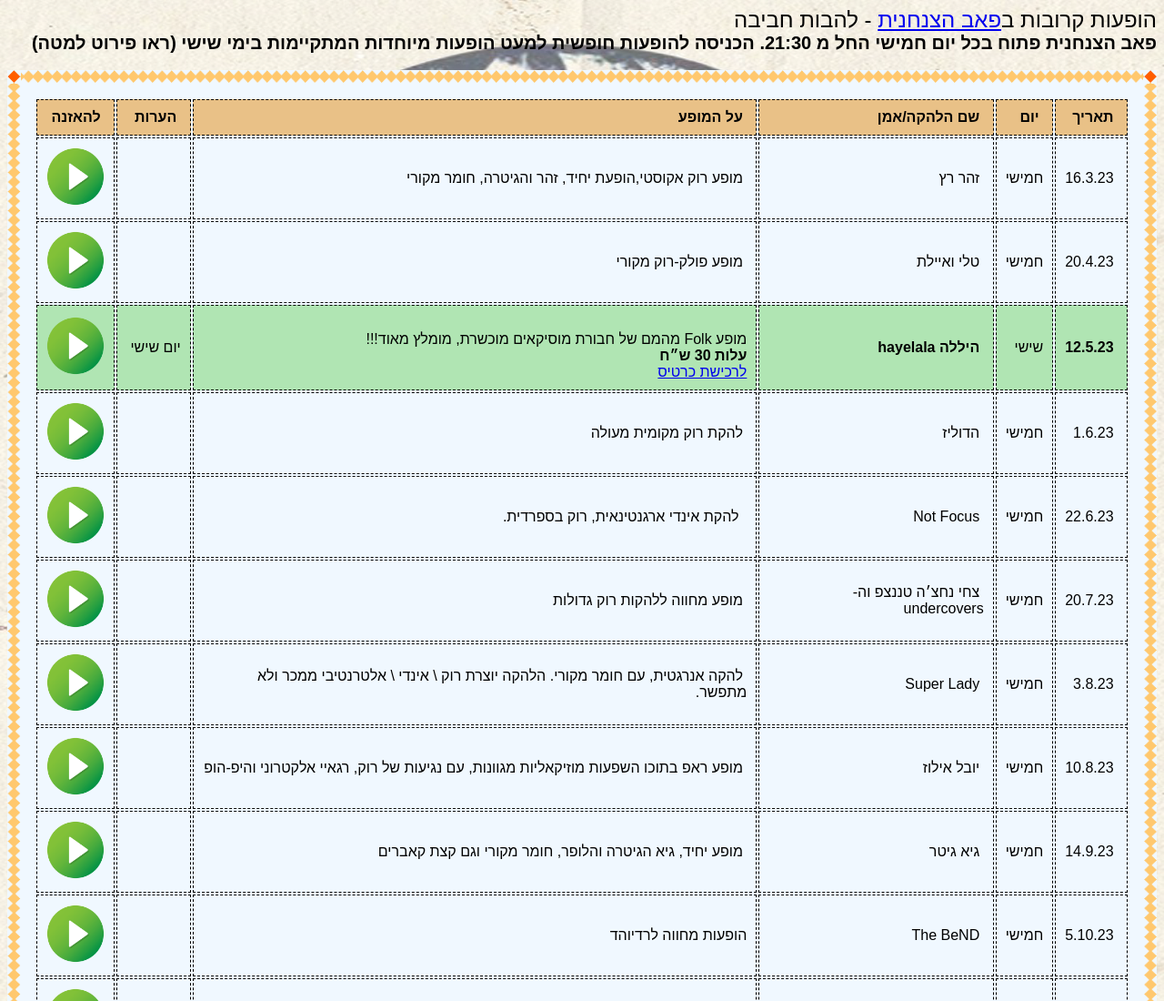
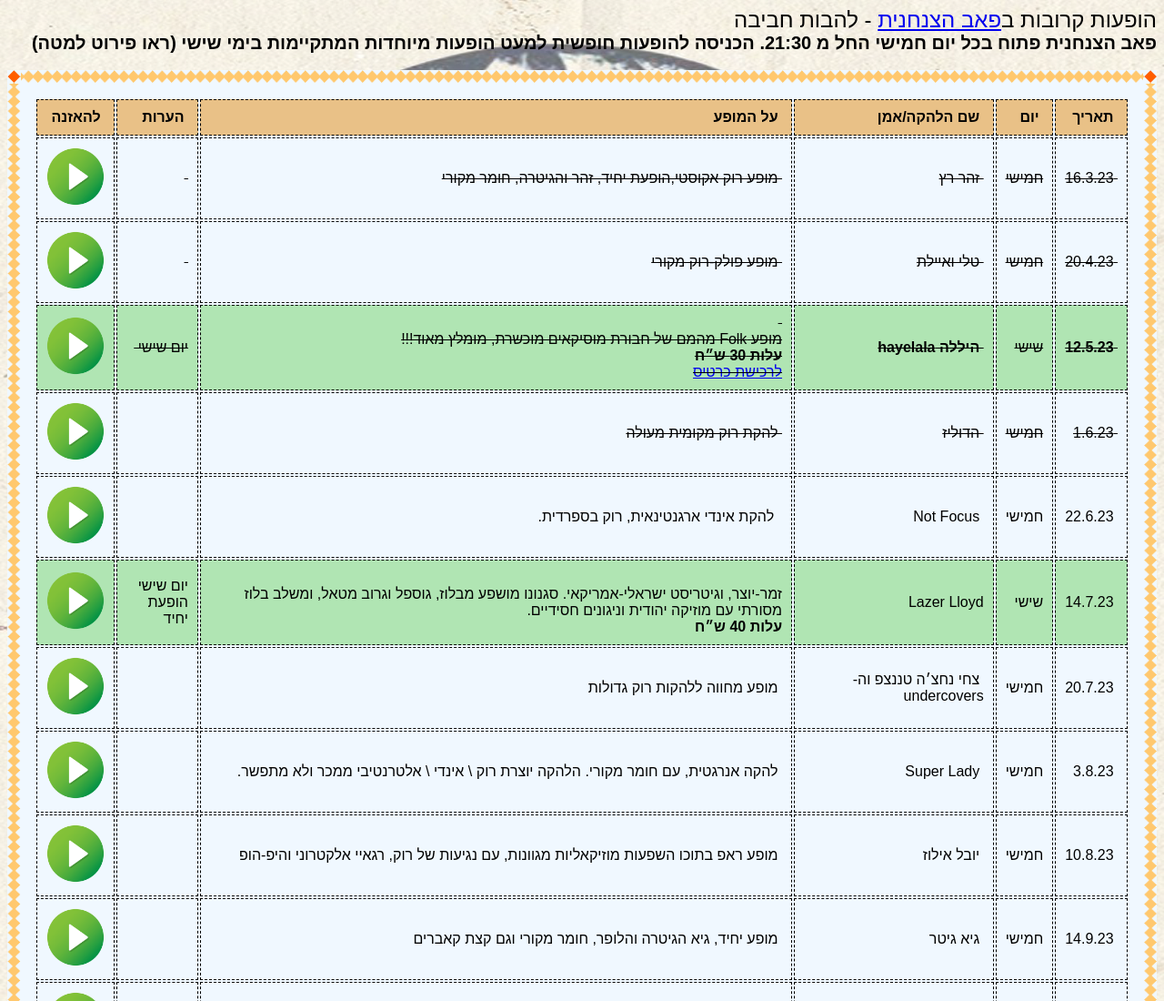
Before and after one commit to erezoren/zanhanitshows, a website built with Parcel: page index.html in a window 1280 px wide. Shown: the top 1100 px of the page at 91% size. Built offline with nearby package versions, Linux system fonts and the light colour scheme.

Commit message:
added Lazer Lloyd

```diff
--- a/app.css
+++ b/app.css
@@ -6,9 +6,9 @@ body {
   font-family: sans-serif
 }
 
-.z-tbl{
+.z-tbl {
   background-color: aliceblue;
-  overflow-x:auto;
+  overflow-x: auto;
 
   border: 15px solid transparent;
   padding: 15px;
@@ -20,34 +20,45 @@ body {
   padding: 10px;
 }
 
-.sub-title{
+.sub-title {
   font-size: 20px;
   font-weight: bold;
 }
 
-.tbl-container{
+.tbl-container {
   direction: rtl;
-  overflow-x:auto;
+  overflow-x: auto;
 }
 
-.play-btn{
+.play-btn {
   width: 4rem;
 }
-.counter{
+
+.counter {
   display: flex;
   justify-content: center;
   flex-wrap: wrap;
 }
+
 .message {
   color: #5229ec;
   text-align: center;
   margin-top: 10px;
 }
 
-#visits{
+#visits {
   background-color: #d3be67;
   font-size: 30px;
 }
-.cnt-span{
+
+.cnt-span {
   font-size: 30px;
 }
+
+.past-show {
+  text-decoration: line-through
+}
+
+.special-show {
+  background-color: #b0e5b3;
+}
--- a/index.html
+++ b/index.html
@@ -30,7 +30,7 @@
       <td><strong>&nbsp;הערות</strong></td>
       <td><strong>&nbsp;להאזנה</strong></td>
     </tr>
-    <tr>
+    <tr class="past-show">
       <td>&nbsp;16.3.23</td>
       <td>חמישי</td>
       <td>&nbsp;זהר רץ</td>
@@ -38,7 +38,7 @@
       <td>&nbsp;</td>
       <td><a href="https://www.youtube.com/channel/UC4Pg6ZTzBfkiizMUzUHN07Q" target="_blank"><img class="play-btn" src="play.webp"/></a></td>
     </tr>
-    <tr>
+    <tr class="past-show">
       <td>&nbsp;20.4.23</td>
       <td>חמישי</td>
       <td>&nbsp;טלי ואיילת</td>
@@ -46,7 +46,7 @@
       <td>&nbsp;</td>
       <td><a href="https://www.youtube.com/watch?v=tGl86YLRCzk" target="_blank"><img class="play-btn" src="play.webp"/></a></td>
     </tr>
-    <tr style="background-color: #b0e5b3;">
+    <tr class="past-show special-show">
       <td><strong>&nbsp;12.5.23</strong></td>
       <td>שישי</td>
       <td><strong>&nbsp;היללה hayelala</strong></td>
@@ -59,7 +59,7 @@
       <td>יום שישי&nbsp;</td>
       <td><a href="https://open.spotify.com/album/3j56iObiy72fUvNhIzAqZW?si=XsKICQ3VQkSPeBHYFMav7Q" target="_blank"><img class="play-btn" src="play.webp"/></a></td>
     </tr>
-    <tr>
+    <tr class="past-show">
       <td>&nbsp;1.6.23</td>
       <td>חמישי</td>
       <td>&nbsp;הדוליז</td>
@@ -74,6 +74,20 @@
       <td>&nbsp; להקת אינדי ארגנטינאית, רוק בספרדית.</td>
       <td></td>
       <td><a href="https://www.youtube.com/watch?v=ODM_EkMCE8I" target="_blank"><img class="play-btn" src="play.webp"/></a></td>
+    </tr>
+    <tr class="special-show">
+      <td>&nbsp;14.7.23</td>
+      <td>שישי</td>
+      <td>Lazer Lloyd</td>
+      <td>&nbsp;
+        <div>זמר-יוצר, וגיטריסט ישראלי-אמריקאי. סגנונו מושפע מבלוז, גוספל וגרוב מטאל, ומשלב בלוז מסורתי עם מוזיקה יהודית וניגונים חסידיים.</div>
+        <div id="pastingspan1"><strong> עלות 40 ש״ח</strong></div>
+        <!--<div id="pastingspan1"><a href="https://www.coing.co/u/6be7e0b51d" target="_blank">לרכישת כרטיס</a></div>!-->
+      </td>
+      <td>
+        <div>יום שישי</div>
+        <div>הופעת יחיד</div></td>
+      <td><a href="https://www.youtube.com/watch?v=VQznx2jWemg" target="_blank"><img class="play-btn" src="play.webp"/></a></td>
     </tr>
     <tr>
       <td>&nbsp;20.7.23</td>
```
